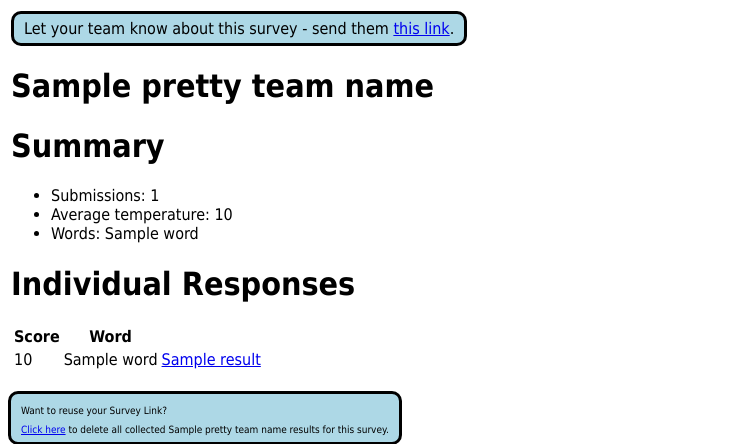
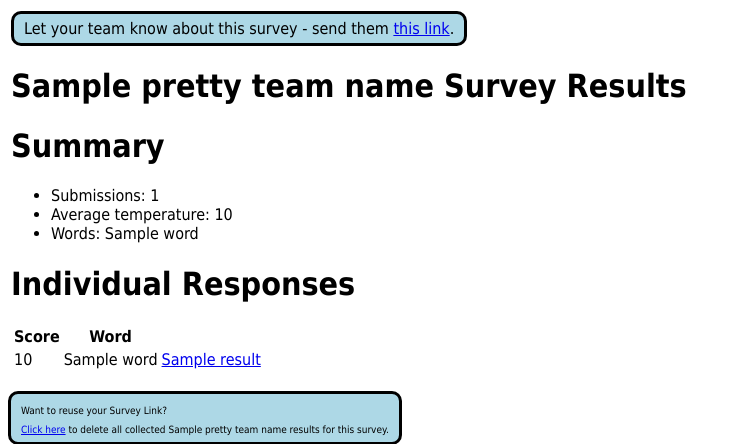
Before and after one commit to zpurcey/new-teamtemp, a Django app: template teamtemp/templates/results.html in a window 1280 px wide. Shown: the top 444 px of the page, without its empty margins (0-741 px from the left). Run offline with Django 3.2, Linux system fonts and the light colour scheme; the template is opened without the code that fills it: most values are stand-ins (such as "Sample title", 1, 10 or a date in 2020); some libraries are stand-ins or nearby versions.

Commit message:
Updated shareable link from sub team admin page

```diff
--- a/teamtemp/templates/results.html
+++ b/teamtemp/templates/results.html
@@ -10,12 +10,12 @@
 <table>
 	<tr>
 		<td>
+		{% if team_name != '' %}
 			<div class="info box">Let your team know about this survey - send them
-			<a href="{% url 'teamtemp.views.submit' id %}">this link</a>.</div>
-			<h1>{{ pretty_team_name }}</h1>
+			<a href="{% url 'teamtemp.views.submit' survey_id=id team_name=team_name %}">this link</a>.</div>
+			<h1>{{ pretty_team_name }} Survey Results</h1>
 			<h1>Summary</h1>
 			<ul>
-				{% if team_name != '' %}
 					<li>Submissions: {{ stats.team_count }}</li>
 					<li>Average temperature: {{ stats.team_average.score__avg }}</li>
 					<li>Words:
@@ -23,7 +23,12 @@
 						{{ word.word }}
 						{% if word.id__count > 1 %}({{ word.id__count }}){% endif %}
 					{% endfor %}</li>
-				{% else %}
+		{% else %}
+			<div class="info box">Let your team know about this survey - send them
+			<a href="{% url 'teamtemp.views.submit' id %}">this link</a>.</div>
+			<h1>Survey Results</h1>
+			<h1>Summary</h1>
+			<ul>
 					<li>Submissions: {{ stats.count }}</li>
 					<li>Average temperature: {{ stats.average.score__avg }}</li>
 					<li>Words:
@@ -31,7 +36,7 @@
 						{{ word.word }}
 						{% if word.id__count > 1 %}({{ word.id__count }}){% endif %}
 					{% endfor %}</li>
-				{% endif %}
+		{% endif %}
 			</ul>
 
 			<h1>Individual Responses</h1>
```
